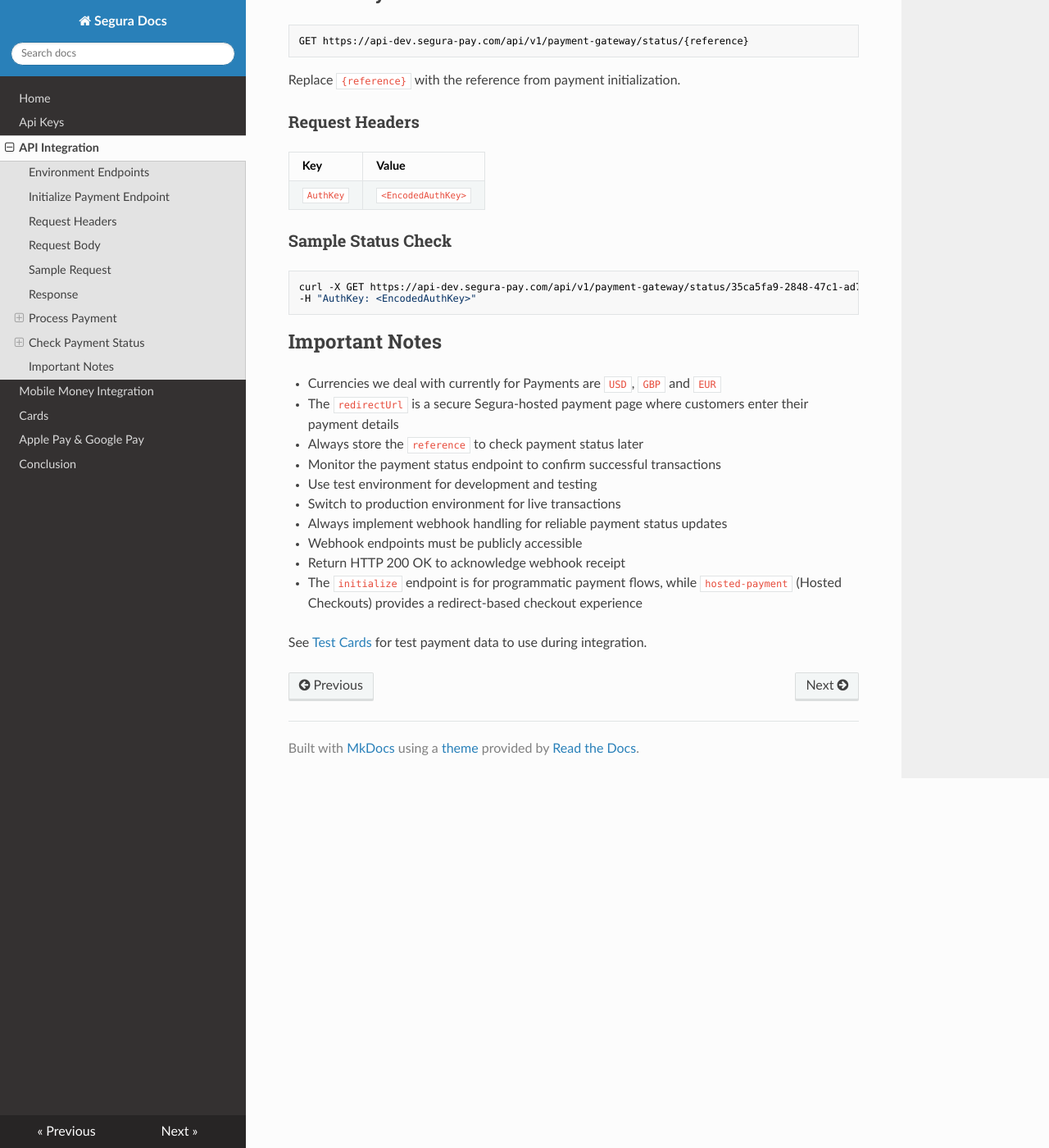
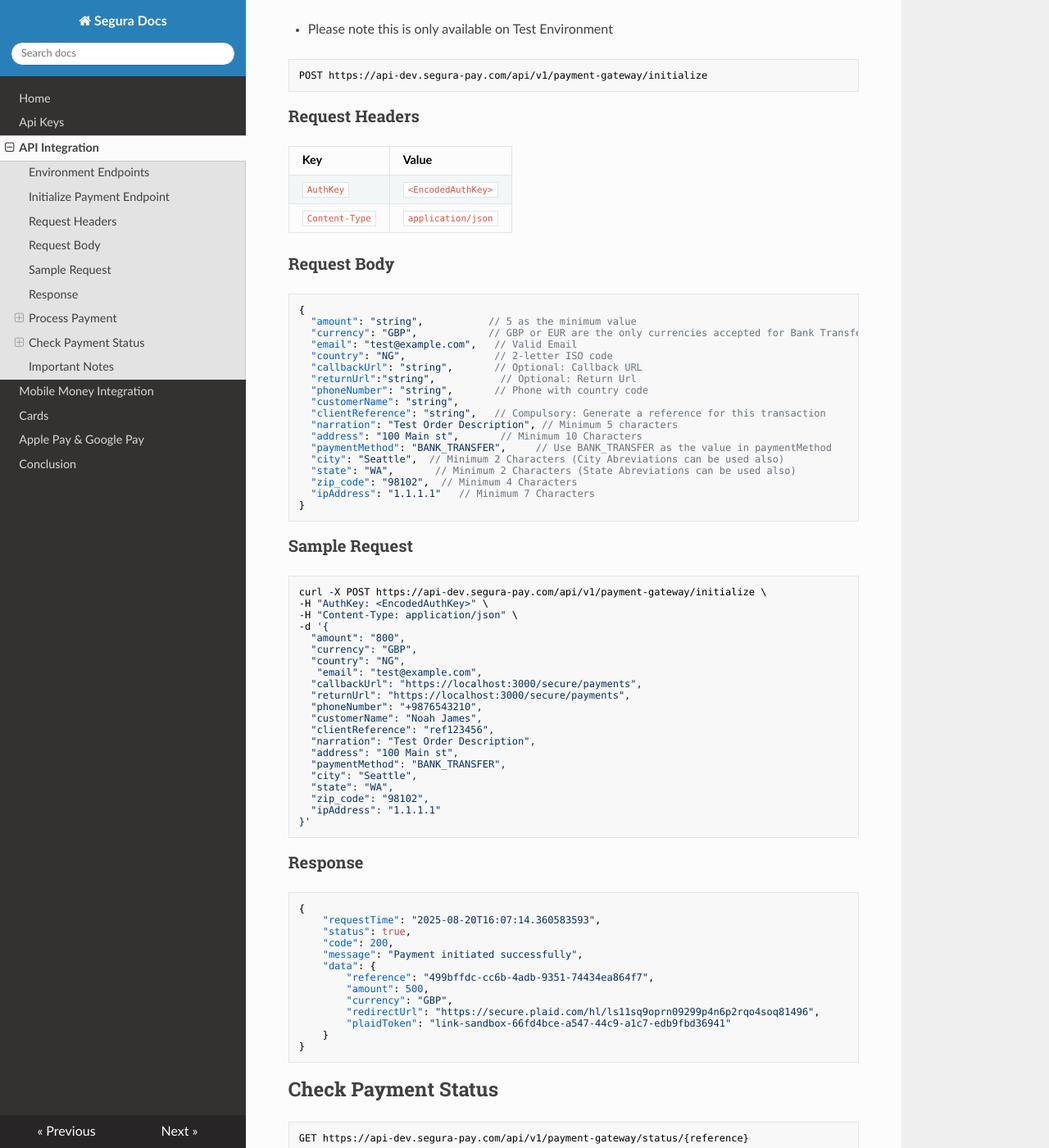
Before and after one commit to Noah-droid/segura, an MkDocs documentation site: the page built from docs/process.md, in a window 1280 px wide and 1400 px high, scrolled down 5546 px. Shown: the whole window at 82% size. Built offline with MkDocs 1.6.1, drawn with Linux system fonts in a browser that asks for light colours; nearby versions of some CDN libraries; some of the changed text lies outside the part shown.

Commit message:
added bank transfer

````diff
--- a/docs/process.md
+++ b/docs/process.md
@@ -242,6 +242,89 @@ curl -X POST https://api-dev.segura-pay.com/api/v1/payment-gateway/hosted-paymen
 ```
 
 
+### Initialize Payment Endpoint (Bank Transfer)
+
+- Please note this is only available on Test Environment
+
+```
+POST https://api-dev.segura-pay.com/api/v1/payment-gateway/initialize
+```
+
+### Request Headers
+| Key | Value |
+|-----|-------|
+| `AuthKey` | `<EncodedAuthKey>` |
+| `Content-Type` | `application/json` |
+
+### Request Body
+```json
+{
+  "amount": "string",           // 5 as the minimum value
+  "currency": "GBP",            // GBP or EUR are the only currencies accepted for Bank Transfer
+  "email": "test@example.com",   // Valid Email
+  "country": "NG",               // 2-letter ISO code
+  "callbackUrl": "string",       // Optional: Callback URL
+  "returnUrl":"string",           // Optional: Return Url
+  "phoneNumber": "string",       // Phone with country code
+  "customerName": "string",
+  "clientReference": "string",   // Compulsory: Generate a reference for this transaction
+  "narration": "Test Order Description", // Minimum 5 characters
+  "address": "100 Main st",       // Minimum 10 Characters
+  "paymentMethod": "BANK_TRANSFER",     // Use BANK_TRANSFER as the value in paymentMethod
+  "city": "Seattle",  // Minimum 2 Characters (City Abreviations can be used also)
+  "state": "WA",       // Minimum 2 Characters (State Abreviations can be used also)
+  "zip_code": "98102",  // Minimum 4 Characters
+  "ipAddress": "1.1.1.1"   // Minimum 7 Characters
+}
+```
+
+
+### Sample Request
+```bash
+curl -X POST https://api-dev.segura-pay.com/api/v1/payment-gateway/initialize \
+-H "AuthKey: <EncodedAuthKey>" \
+-H "Content-Type: application/json" \
+-d '{
+  "amount": "800",
+  "currency": "GBP",
+  "country": "NG",
+   "email": "test@example.com",
+  "callbackUrl": "https://localhost:3000/secure/payments",
+  "returnUrl": "https://localhost:3000/secure/payments",
+  "phoneNumber": "+9876543210",
+  "customerName": "Noah James",
+  "clientReference": "ref123456",
+  "narration": "Test Order Description",
+  "address": "100 Main st",
+  "paymentMethod": "BANK_TRANSFER",
+  "city": "Seattle",
+  "state": "WA",
+  "zip_code": "98102",
+  "ipAddress": "1.1.1.1"
+}'
+```
+
+### Response
+```json
+{
+    "requestTime": "2025-08-20T16:07:14.360583593",
+    "status": true,
+    "code": 200,
+    "message": "Payment initiated successfully",
+    "data": {
+        "reference": "499bffdc-cc6b-4adb-9351-74434ea864f7",
+        "amount": 500,
+        "currency": "GBP",
+        "redirectUrl": "https://secure.plaid.com/hl/ls11sq9oprn09299p4n6p2rqo4soq81496",
+        "plaidToken": "link-sandbox-66fd4bce-a547-44c9-a1c7-edb9fbd36941"
+    }
+}
+```
+
+
+
+
+
 ## Check Payment Status
 
 ```
@@ -263,6 +346,7 @@ curl -X GET https://api-dev.segura-pay.com/api/v1/payment-gateway/status/35ca5fa
 
 ## Important Notes
 - Currencies we deal with currently for Payments are `USD`, `GBP` and `EUR`
+- `GBP` or `EUR` are the only currencies accepted for Bank Transfer
 - The `redirectUrl` is a secure Segura-hosted payment page where customers enter their payment details
 - Always store the `reference` to check payment status later
 - Monitor the payment status endpoint to confirm successful transactions
````
